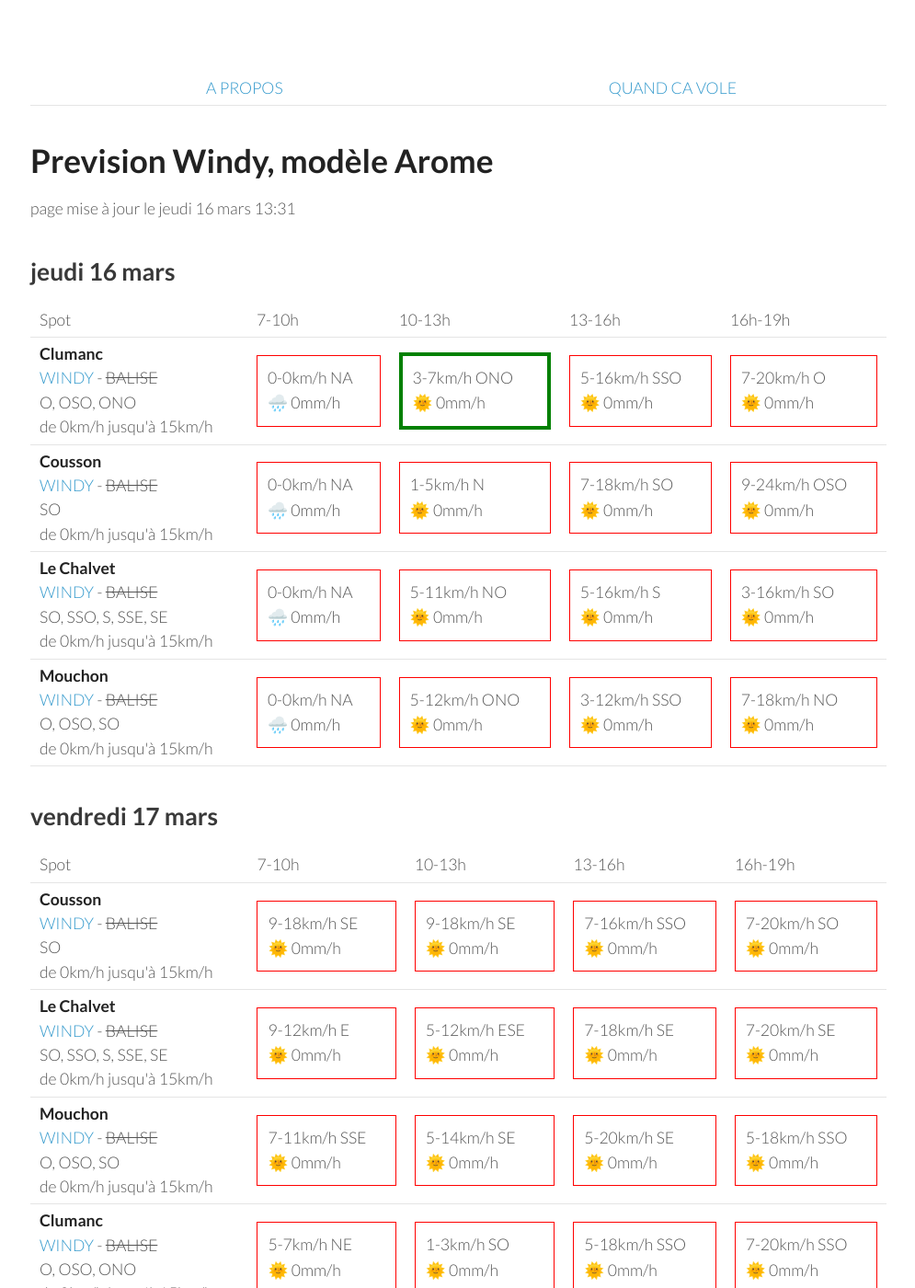
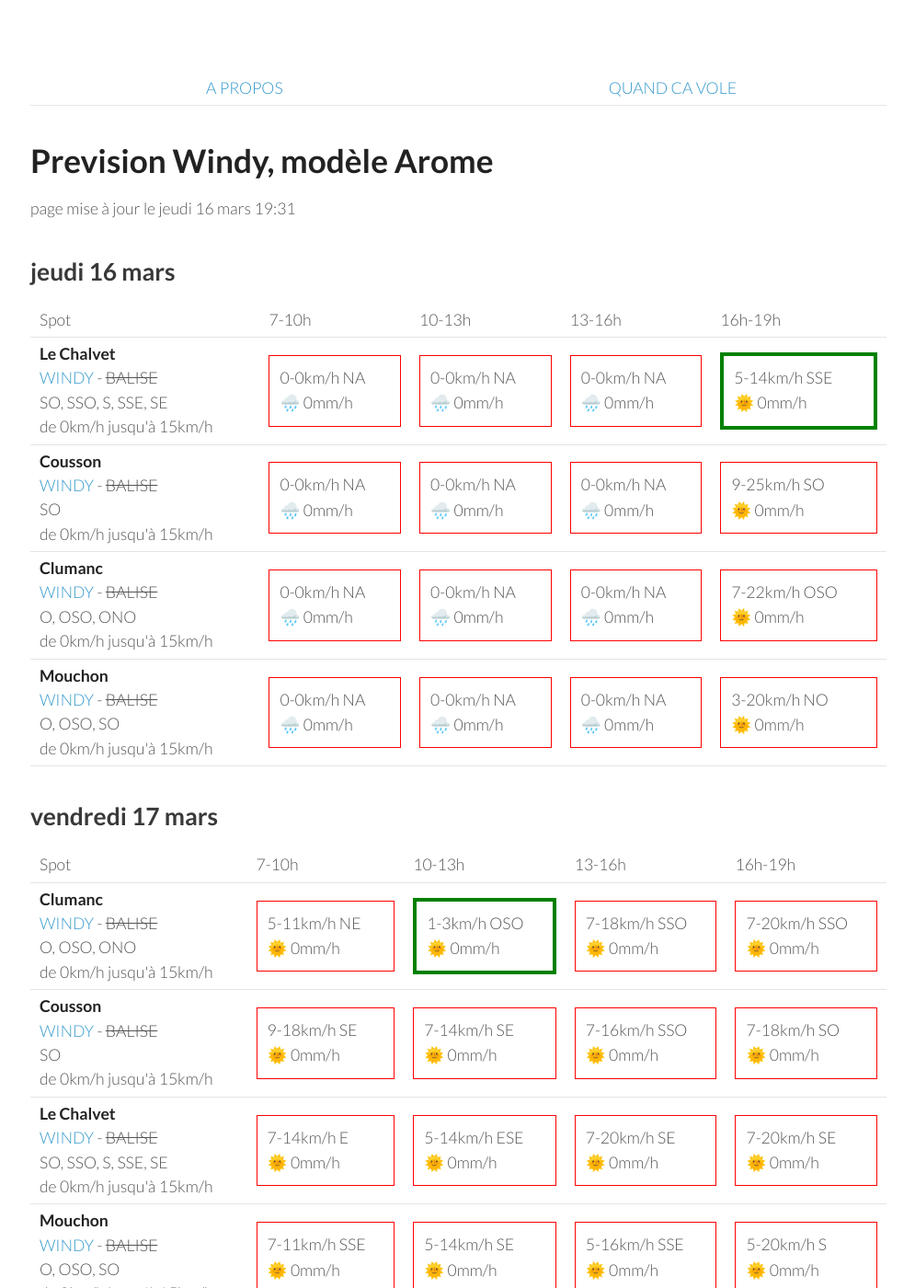
Before and after one commit to parapente-dans-le-nord/parapente-dans-le-nord.github.io, a Jekyll site: the page built from serre_poncon.markdown, in a window 1280 px wide and 1400 px high. Shown: the whole window at 92% size, without its empty margins (25-1020 px from the left). Built offline with Jekyll 4.4.1, drawn with Linux system fonts in a browser that asks for light colours; some of the changed text lies outside the part shown.

Commit message:
update index.markdown

```diff
--- a/serre_poncon.markdown
+++ b/serre_poncon.markdown
@@ -7,7 +7,7 @@ title:  "Tous les spots"
 {: .links}
 
 # Prevision Windy, modèle Arome
-page mise à jour le jeudi 16 mars 13:31
+page mise à jour le jeudi 16 mars 19:31
 
 ## jeudi 16 mars
 
@@ -22,39 +22,39 @@ page mise à jour le jeudi 16 mars 13:31
       <td>16h-19h</td>
     </tr>
 <tr>
-        <td><strong>Clumanc</strong><br><a href="https://windy.com/44.027/6.402?43.914,6.403,10,m:eSxaglP">WINDY</a> - <span class="no-balise"> BALISE </span><br> <span class="vent-favorable">O, OSO, ONO</span><br><span class="force-vent">de 0km/h jusqu'à 15km/h</span> </td>
+        <td><strong>Le Chalvet</strong><br><a href="https://windy.com/43.979/6.480?43.866,6.480,10,m:eSsaglX">WINDY</a> - <span class="no-balise"> BALISE </span><br> <span class="vent-favorable">SO, SSO, S, SSE, SE</span><br><span class="force-vent">de 0km/h jusqu'à 15km/h</span> </td>
 
             <td><div class="not-flyable"><p>0-0km/h NA</p><p>🌧️ 0mm/h</p></div></td>
-            <td><div class="flyable"><p>3-7km/h ONO</p><p>🌞 0mm/h</p></div></td>
-            <td><div class="not-flyable"><p>5-16km/h SSO</p><p>🌞 0mm/h</p></div></td>
-            <td><div class="not-flyable"><p>7-20km/h O</p><p>🌞 0mm/h</p></div></td>
+            <td><div class="not-flyable"><p>0-0km/h NA</p><p>🌧️ 0mm/h</p></div></td>
+            <td><div class="not-flyable"><p>0-0km/h NA</p><p>🌧️ 0mm/h</p></div></td>
+            <td><div class="flyable"><p>5-14km/h SSE</p><p>🌞 0mm/h</p></div></td>
 
     </tr>
 <tr>
         <td><strong>Cousson</strong><br><a href="https://windy.com/44.054/6.240?43.940,6.241,10,m:eSAaglz">WINDY</a> - <span class="no-balise"> BALISE </span><br> <span class="vent-favorable">SO</span><br><span class="force-vent">de 0km/h jusqu'à 15km/h</span> </td>
 
             <td><div class="not-flyable"><p>0-0km/h NA</p><p>🌧️ 0mm/h</p></div></td>
-            <td><div class="not-flyable"><p>1-5km/h N</p><p>🌞 0mm/h</p></div></td>
-            <td><div class="not-flyable"><p>7-18km/h SO</p><p>🌞 0mm/h</p></div></td>
-            <td><div class="not-flyable"><p>9-24km/h OSO</p><p>🌞 0mm/h</p></div></td>
+            <td><div class="not-flyable"><p>0-0km/h NA</p><p>🌧️ 0mm/h</p></div></td>
+            <td><div class="not-flyable"><p>0-0km/h NA</p><p>🌧️ 0mm/h</p></div></td>
+            <td><div class="not-flyable"><p>9-25km/h SO</p><p>🌞 0mm/h</p></div></td>
 
     </tr>
 <tr>
-        <td><strong>Le Chalvet</strong><br><a href="https://windy.com/43.979/6.480?43.866,6.480,10,m:eSsaglX">WINDY</a> - <span class="no-balise"> BALISE </span><br> <span class="vent-favorable">SO, SSO, S, SSE, SE</span><br><span class="force-vent">de 0km/h jusqu'à 15km/h</span> </td>
+        <td><strong>Clumanc</strong><br><a href="https://windy.com/44.027/6.402?43.914,6.403,10,m:eSxaglP">WINDY</a> - <span class="no-balise"> BALISE </span><br> <span class="vent-favorable">O, OSO, ONO</span><br><span class="force-vent">de 0km/h jusqu'à 15km/h</span> </td>
 
             <td><div class="not-flyable"><p>0-0km/h NA</p><p>🌧️ 0mm/h</p></div></td>
-            <td><div class="not-flyable"><p>5-11km/h NO</p><p>🌞 0mm/h</p></div></td>
-            <td><div class="not-flyable"><p>5-16km/h S</p><p>🌞 0mm/h</p></div></td>
-            <td><div class="not-flyable"><p>3-16km/h SO</p><p>🌞 0mm/h</p></div></td>
+            <td><div class="not-flyable"><p>0-0km/h NA</p><p>🌧️ 0mm/h</p></div></td>
+            <td><div class="not-flyable"><p>0-0km/h NA</p><p>🌧️ 0mm/h</p></div></td>
+            <td><div class="not-flyable"><p>7-22km/h OSO</p><p>🌞 0mm/h</p></div></td>
 
     </tr>
 <tr>
         <td><strong>Mouchon</strong><br><a href="https://windy.com/43.992/6.424?43.878,6.425,10,m:eSuaglR">WINDY</a> - <span class="no-balise"> BALISE </span><br> <span class="vent-favorable">O, OSO, SO</span><br><span class="force-vent">de 0km/h jusqu'à 15km/h</span> </td>
 
             <td><div class="not-flyable"><p>0-0km/h NA</p><p>🌧️ 0mm/h</p></div></td>
-            <td><div class="not-flyable"><p>5-12km/h ONO</p><p>🌞 0mm/h</p></div></td>
-            <td><div class="not-flyable"><p>3-12km/h SSO</p><p>🌞 0mm/h</p></div></td>
-            <td><div class="not-flyable"><p>7-18km/h NO</p><p>🌞 0mm/h</p></div></td>
+            <td><div class="not-flyable"><p>0-0km/h NA</p><p>🌧️ 0mm/h</p></div></td>
+            <td><div class="not-flyable"><p>0-0km/h NA</p><p>🌧️ 0mm/h</p></div></td>
+            <td><div class="not-flyable"><p>3-20km/h NO</p><p>🌞 0mm/h</p></div></td>
 
     </tr>
 
@@ -74,21 +74,31 @@ page mise à jour le jeudi 16 mars 13:31
       <td>16h-19h</td>
     </tr>
 <tr>
+        <td><strong>Clumanc</strong><br><a href="https://windy.com/44.027/6.402?43.914,6.403,10,m:eSxaglP">WINDY</a> - <span class="no-balise"> BALISE </span><br> <span class="vent-favorable">O, OSO, ONO</span><br><span class="force-vent">de 0km/h jusqu'à 15km/h</span> </td>
+
+            <td><div class="not-flyable"><p>5-11km/h NE</p><p>🌞 0mm/h</p></div></td>
+            <td><div class="flyable"><p>1-3km/h OSO</p><p>🌞 0mm/h</p></div></td>
+            <td><div class="not-flyable"><p>7-18km/h SSO</p><p>🌞 0mm/h</p></div></td>
+            <td><div class="not-flyable"><p>7-20km/h SSO</p><p>🌞 0mm/h</p></div></td>
+
+
+    </tr>
+<tr>
         <td><strong>Cousson</strong><br><a href="https://windy.com/44.054/6.240?43.940,6.241,10,m:eSAaglz">WINDY</a> - <span class="no-balise"> BALISE </span><br> <span class="vent-favorable">SO</span><br><span class="force-vent">de 0km/h jusqu'à 15km/h</span> </td>
 
             <td><div class="not-flyable"><p>9-18km/h SE</p><p>🌞 0mm/h</p></div></td>
-            <td><div class="not-flyable"><p>9-18km/h SE</p><p>🌞 0mm/h</p></div></td>
+            <td><div class="not-flyable"><p>7-14km/h SE</p><p>🌞 0mm/h</p></div></td>
             <td><div class="not-flyable"><p>7-16km/h SSO</p><p>🌞 0mm/h</p></div></td>
-            <td><div class="not-flyable"><p>7-20km/h SO</p><p>🌞 0mm/h</p></div></td>
+            <td><div class="not-flyable"><p>7-18km/h SO</p><p>🌞 0mm/h</p></div></td>
 
 
     </tr>
 <tr>
         <td><strong>Le Chalvet</strong><br><a href="https://windy.com/43.979/6.480?43.866,6.480,10,m:eSsaglX">WINDY</a> - <span class="no-balise"> BALISE </span><br> <span class="vent-favorable">SO, SSO, S, SSE, SE</span><br><span class="force-vent">de 0km/h jusqu'à 15km/h</span> </td>
 
-            <td><div class="not-flyable"><p>9-12km/h E</p><p>🌞 0mm/h</p></div></td>
-            <td><div class="not-flyable"><p>5-12km/h ESE</p><p>🌞 0mm/h</p></div></td>
-            <td><div class="not-flyable"><p>7-18km/h SE</p><p>🌞 0mm/h</p></div></td>
+            <td><div class="not-flyable"><p>7-14km/h E</p><p>🌞 0mm/h</p></div></td>
+            <td><div class="not-flyable"><p>5-14km/h ESE</p><p>🌞 0mm/h</p></div></td>
+            <td><div class="not-flyable"><p>7-20km/h SE</p><p>🌞 0mm/h</p></div></td>
             <td><div class="not-flyable"><p>7-20km/h SE</p><p>🌞 0mm/h</p></div></td>
 
 
@@ -98,18 +108,8 @@ page mise à jour le jeudi 16 mars 13:31
 
             <td><div class="not-flyable"><p>7-11km/h SSE</p><p>🌞 0mm/h</p></div></td>
             <td><div class="not-flyable"><p>5-14km/h SE</p><p>🌞 0mm/h</p></div></td>
-            <td><div class="not-flyable"><p>5-20km/h SE</p><p>🌞 0mm/h</p></div></td>
-            <td><div class="not-flyable"><p>5-18km/h SSO</p><p>🌞 0mm/h</p></div></td>
-
-
-    </tr>
-<tr>
-        <td><strong>Clumanc</strong><br><a href="https://windy.com/44.027/6.402?43.914,6.403,10,m:eSxaglP">WINDY</a> - <span class="no-balise"> BALISE </span><br> <span class="vent-favorable">O, OSO, ONO</span><br><span class="force-vent">de 0km/h jusqu'à 15km/h</span> </td>
-
-            <td><div class="not-flyable"><p>5-7km/h NE</p><p>🌞 0mm/h</p></div></td>
-            <td><div class="not-flyable"><p>1-3km/h SO</p><p>🌞 0mm/h</p></div></td>
-            <td><div class="not-flyable"><p>5-18km/h SSO</p><p>🌞 0mm/h</p></div></td>
-            <td><div class="not-flyable"><p>7-20km/h SSO</p><p>🌞 0mm/h</p></div></td>
+            <td><div class="not-flyable"><p>5-16km/h SSE</p><p>🌞 0mm/h</p></div></td>
+            <td><div class="not-flyable"><p>5-20km/h S</p><p>🌞 0mm/h</p></div></td>
 
 
     </tr>
@@ -132,40 +132,40 @@ page mise à jour le jeudi 16 mars 13:31
 <tr>
         <td><strong>Cousson</strong><br><a href="https://windy.com/44.054/6.240?43.940,6.241,10,m:eSAaglz">WINDY</a> - <span class="no-balise"> BALISE </span><br> <span class="vent-favorable">SO</span><br><span class="force-vent">de 0km/h jusqu'à 15km/h</span> </td>
 
-            <td><div class="not-flyable"><p>5-20km/h E</p><p>🌞 0mm/h</p></div></td>
+            <td><div class="not-flyable"><p>5-14km/h S</p><p>🌞 0mm/h</p></div></td>
             <td><div class="not-flyable"><p>3-18km/h S</p><p>🌞 0mm/h</p></div></td>
             <td><div class="not-flyable"><p>7-27km/h SSO</p><p>🌞 0mm/h</p></div></td>
-            <td><div class="not-flyable"><p>11-31km/h SO</p><p>🌞 0mm/h</p></div></td>
+            <td><div class="not-flyable"><p>11-31km/h SSO</p><p>🌞 0mm/h</p></div></td>
+
+
+    </tr>
+<tr>
+        <td><strong>Le Chalvet</strong><br><a href="https://windy.com/43.979/6.480?43.866,6.480,10,m:eSsaglX">WINDY</a> - <span class="no-balise"> BALISE </span><br> <span class="vent-favorable">SO, SSO, S, SSE, SE</span><br><span class="force-vent">de 0km/h jusqu'à 15km/h</span> </td>
+
+            <td><div class="not-flyable"><p>5-11km/h E</p><p>🌞 0mm/h</p></div></td>
+            <td><div class="not-flyable"><p>12-33km/h ESE</p><p>🌞 0mm/h</p></div></td>
+            <td><div class="not-flyable"><p>12-37km/h SE</p><p>🌞 0mm/h</p></div></td>
+            <td><div class="not-flyable"><p>11-37km/h SE</p><p>🌞 0mm/h</p></div></td>
+
+
+    </tr>
+<tr>
+        <td><strong>Mouchon</strong><br><a href="https://windy.com/43.992/6.424?43.878,6.425,10,m:eSuaglR">WINDY</a> - <span class="no-balise"> BALISE </span><br> <span class="vent-favorable">O, OSO, SO</span><br><span class="force-vent">de 0km/h jusqu'à 15km/h</span> </td>
+
+            <td><div class="not-flyable"><p>5-9km/h SSE</p><p>🌞 0mm/h</p></div></td>
+            <td><div class="not-flyable"><p>12-35km/h ESE</p><p>🌞 0mm/h</p></div></td>
+            <td><div class="not-flyable"><p>12-37km/h SE</p><p>🌞 0mm/h</p></div></td>
+            <td><div class="not-flyable"><p>11-37km/h SSE</p><p>🌞 0mm/h</p></div></td>
 
 
     </tr>
 <tr>
         <td><strong>Clumanc</strong><br><a href="https://windy.com/44.027/6.402?43.914,6.403,10,m:eSxaglP">WINDY</a> - <span class="no-balise"> BALISE </span><br> <span class="vent-favorable">O, OSO, ONO</span><br><span class="force-vent">de 0km/h jusqu'à 15km/h</span> </td>
 
-            <td><div class="not-flyable"><p>5-25km/h E</p><p>🌞 0mm/h</p></div></td>
-            <td><div class="not-flyable"><p>9-31km/h SE</p><p>🌞 0mm/h</p></div></td>
-            <td><div class="not-flyable"><p>11-35km/h SSE</p><p>🌞 0mm/h</p></div></td>
-            <td><div class="not-flyable"><p>9-35km/h SSE</p><p>🌞 0mm/h</p></div></td>
-
-
-    </tr>
-<tr>
-        <td><strong>Le Chalvet</strong><br><a href="https://windy.com/43.979/6.480?43.866,6.480,10,m:eSsaglX">WINDY</a> - <span class="no-balise"> BALISE </span><br> <span class="vent-favorable">SO, SSO, S, SSE, SE</span><br><span class="force-vent">de 0km/h jusqu'à 15km/h</span> </td>
-
-            <td><div class="not-flyable"><p>5-22km/h E</p><p>🌞 0mm/h</p></div></td>
-            <td><div class="not-flyable"><p>11-31km/h ESE</p><p>🌞 0mm/h</p></div></td>
-            <td><div class="not-flyable"><p>12-35km/h SE</p><p>🌞 0mm/h</p></div></td>
+            <td><div class="not-flyable"><p>3-9km/h ENE</p><p>🌞 0mm/h</p></div></td>
             <td><div class="not-flyable"><p>11-33km/h SE</p><p>🌞 0mm/h</p></div></td>
-
-
-    </tr>
-<tr>
-        <td><strong>Mouchon</strong><br><a href="https://windy.com/43.992/6.424?43.878,6.425,10,m:eSuaglR">WINDY</a> - <span class="no-balise"> BALISE </span><br> <span class="vent-favorable">O, OSO, SO</span><br><span class="force-vent">de 0km/h jusqu'à 15km/h</span> </td>
-
-            <td><div class="not-flyable"><p>7-24km/h ESE</p><p>🌞 0mm/h</p></div></td>
-            <td><div class="not-flyable"><p>11-33km/h ESE</p><p>🌞 0mm/h</p></div></td>
-            <td><div class="not-flyable"><p>11-35km/h SE</p><p>🌞 0mm/h</p></div></td>
-            <td><div class="not-flyable"><p>11-33km/h SSE</p><p>🌞 0mm/h</p></div></td>
+            <td><div class="not-flyable"><p>11-37km/h SE</p><p>🌞 0mm/h</p></div></td>
+            <td><div class="not-flyable"><p>11-37km/h SSE</p><p>🌞 0mm/h</p></div></td>
 
 
     </tr>
@@ -188,40 +188,40 @@ page mise à jour le jeudi 16 mars 13:31
 <tr>
         <td><strong>Clumanc</strong><br><a href="https://windy.com/44.027/6.402?43.914,6.403,10,m:eSxaglP">WINDY</a> - <span class="no-balise"> BALISE </span><br> <span class="vent-favorable">O, OSO, ONO</span><br><span class="force-vent">de 0km/h jusqu'à 15km/h</span> </td>
 
-            <td><div class="not-flyable"><p>1-9km/h NE</p><p>🌧 0.4mm/h</p></div></td>
-            <td><div class="not-flyable"><p>5-22km/h O</p><p>🌞 0mm/h</p></div></td>
-            <td><div class="not-flyable"><p>11-31km/h O</p><p>🌧 0.9mm/h</p></div></td>
-            <td><div class="not-flyable"><p>9-35km/h O</p><p>🌧 0.5mm/h</p></div></td>
+            <td><div class="not-flyable"><p>1-7km/h ENE</p><p>🌞 0mm/h</p></div></td>
+            <td><div class="flyable"><p>3-14km/h O</p><p>🌧 0.3mm/h</p></div></td>
+            <td><div class="not-flyable"><p>3-20km/h SO</p><p>🌧 0.5mm/h</p></div></td>
+            <td><div class="flyable"><p>3-14km/h ONO</p><p>🌧 0.2mm/h</p></div></td>
 
 
     </tr>
 <tr>
         <td><strong>Mouchon</strong><br><a href="https://windy.com/43.992/6.424?43.878,6.425,10,m:eSuaglR">WINDY</a> - <span class="no-balise"> BALISE </span><br> <span class="vent-favorable">O, OSO, SO</span><br><span class="force-vent">de 0km/h jusqu'à 15km/h</span> </td>
 
-            <td><div class="not-flyable"><p>1-9km/h NNO</p><p>🌧 0.5mm/h</p></div></td>
-            <td><div class="not-flyable"><p>7-24km/h ONO</p><p>🌧 0.2mm/h</p></div></td>
-            <td><div class="not-flyable"><p>11-31km/h O</p><p>🌧 1mm/h</p></div></td>
-            <td><div class="not-flyable"><p>9-35km/h ONO</p><p>🌧 0.5mm/h</p></div></td>
+            <td><div class="not-flyable"><p>1-7km/h ENE</p><p>🌞 0mm/h</p></div></td>
+            <td><div class="flyable"><p>3-12km/h O</p><p>🌧 0.4mm/h</p></div></td>
+            <td><div class="not-flyable"><p>3-18km/h SO</p><p>🌧 0.5mm/h</p></div></td>
+            <td><div class="not-flyable"><p>1-14km/h ONO</p><p>🌧 0.2mm/h</p></div></td>
+
+
+    </tr>
+<tr>
+        <td><strong>Le Chalvet</strong><br><a href="https://windy.com/43.979/6.480?43.866,6.480,10,m:eSsaglX">WINDY</a> - <span class="no-balise"> BALISE </span><br> <span class="vent-favorable">SO, SSO, S, SSE, SE</span><br><span class="force-vent">de 0km/h jusqu'à 15km/h</span> </td>
+
+            <td><div class="not-flyable"><p>1-7km/h NE</p><p>🌞 0mm/h</p></div></td>
+            <td><div class="not-flyable"><p>1-12km/h O</p><p>🌧 0.5mm/h</p></div></td>
+            <td><div class="not-flyable"><p>1-18km/h SO</p><p>🌧 0.8mm/h</p></div></td>
+            <td><div class="not-flyable"><p>1-12km/h OSO</p><p>🌧 0.3mm/h</p></div></td>
 
 
     </tr>
 <tr>
         <td><strong>Cousson</strong><br><a href="https://windy.com/44.054/6.240?43.940,6.241,10,m:eSAaglz">WINDY</a> - <span class="no-balise"> BALISE </span><br> <span class="vent-favorable">SO</span><br><span class="force-vent">de 0km/h jusqu'à 15km/h</span> </td>
 
-            <td><div class="not-flyable"><p>3-7km/h E</p><p>🌞 0mm/h</p></div></td>
+            <td><div class="not-flyable"><p>3-11km/h E</p><p>🌞 0mm/h</p></div></td>
             <td><div class="not-flyable"><p>3-14km/h O</p><p>🌞 0mm/h</p></div></td>
-            <td><div class="not-flyable"><p>11-29km/h OSO</p><p>🌧 0.4mm/h</p></div></td>
-            <td><div class="not-flyable"><p>5-31km/h OSO</p><p>🌧 0.5mm/h</p></div></td>
-
-
-    </tr>
-<tr>
-        <td><strong>Le Chalvet</strong><br><a href="https://windy.com/43.979/6.480?43.866,6.480,10,m:eSsaglX">WINDY</a> - <span class="no-balise"> BALISE </span><br> <span class="vent-favorable">SO, SSO, S, SSE, SE</span><br><span class="force-vent">de 0km/h jusqu'à 15km/h</span> </td>
-
-            <td><div class="not-flyable"><p>1-11km/h NO</p><p>🌧 0.4mm/h</p></div></td>
-            <td><div class="not-flyable"><p>7-24km/h ONO</p><p>🌧 0.3mm/h</p></div></td>
-            <td><div class="not-flyable"><p>11-31km/h O</p><p>🌧 1mm/h</p></div></td>
-            <td><div class="not-flyable"><p>9-35km/h ONO</p><p>🌧 0.5mm/h</p></div></td>
+            <td><div class="not-flyable"><p>5-18km/h SO</p><p>🌞 0mm/h</p></div></td>
+            <td><div class="not-flyable"><p>3-18km/h O</p><p>🌞 0mm/h</p></div></td>
 
 
     </tr>
```
